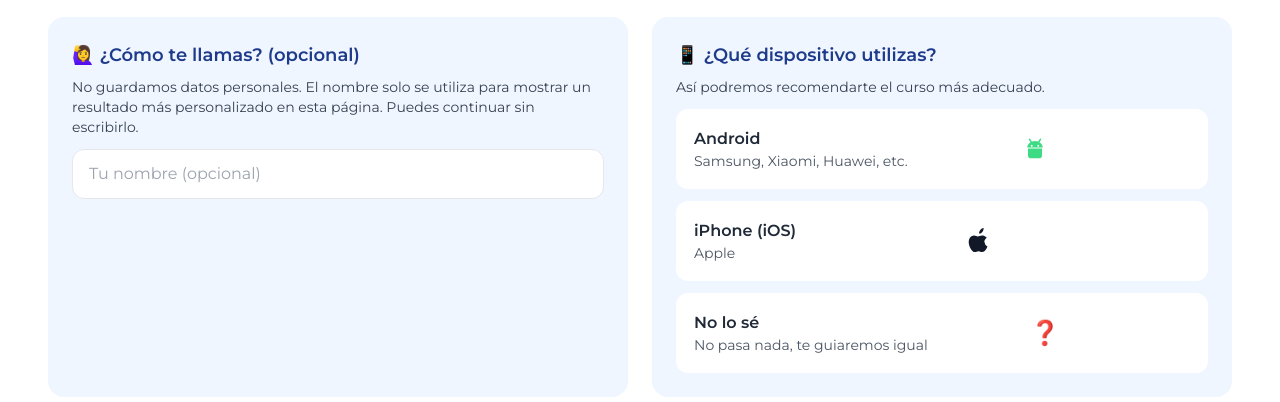
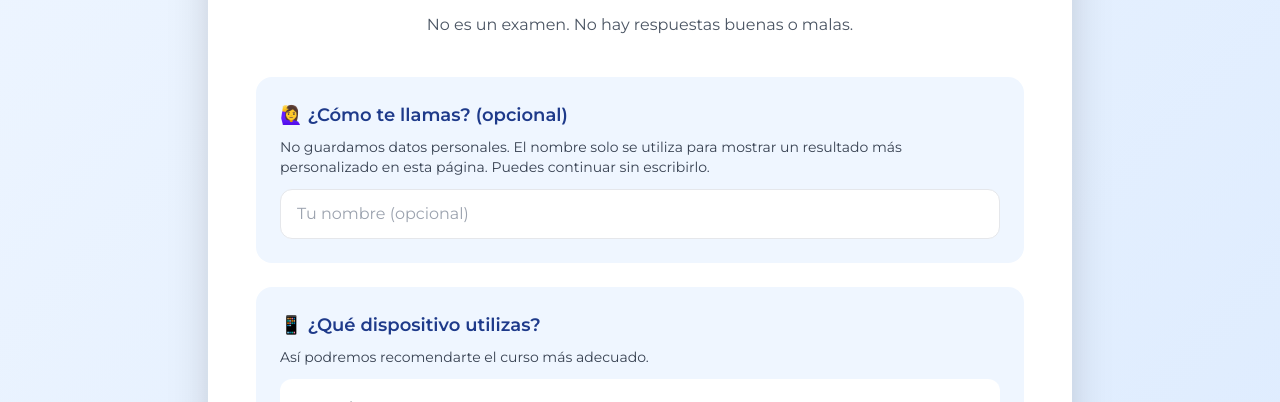
Before and after one commit to afundacionmais60/test-confianza-digital, a plain HTML site: page index.html in a window 1280 px wide. Shown: the part 371-773 px from the top of the page. Drawn offline with nearby package versions, Linux system fonts and the light colour scheme.

Commit message:
Update index.html

```diff
--- a/index.html
+++ b/index.html
@@ -7,6 +7,7 @@
   <meta http-equiv="Pragma" content="no-cache" />
   <meta http-equiv="Expires" content="0" />
   <title>Evalúa tu confianza digital | Igualdad Digital</title>
+
   <script src="https://cdn.tailwindcss.com"></script>
   <link href="https://fonts.googleapis.com/css2?family=Montserrat:wght@400;600;700;800&display=swap" rel="stylesheet">
 
@@ -42,7 +43,7 @@
 <body class="bg-gradient-to-br from-blue-50 to-blue-100 min-h-screen">
 
   <!-- WELCOME -->
-    <div class="grid grid-cols-1 gap-6 mb-8">
+  <div id="welcomeScreen" class="container mx-auto px-4 py-8 max-w-4xl">
     <div class="bg-white rounded-3xl shadow-2xl p-8 md:p-12 fade-in">
 
       <div class="flex justify-center mb-8">
@@ -59,7 +60,8 @@
         <p class="text-gray-600">No es un examen. No hay respuestas buenas o malas.</p>
       </div>
 
-      <div class="grid grid-cols-1 md:grid-cols-2 gap-6 mb-8">
+      <!-- ✅ 1 columna SIEMPRE -->
+      <div class="grid grid-cols-1 gap-6 mb-8">
         <div class="bg-blue-50 rounded-2xl p-6">
           <h2 class="text-lg font-semibold text-blue-900 mb-2">🙋‍♀️ ¿Cómo te llamas? (opcional)</h2>
           <p class="text-sm text-gray-700 mb-3">
@@ -82,7 +84,7 @@
                   <div class="font-semibold text-gray-800">Android</div>
                   <div class="text-sm text-gray-600">Samsung, Xiaomi, Huawei, etc.</div>
                 </div>
-                <div class="">
+                <div>
                   <!-- Android SVG -->
                   <svg viewBox="0 0 24 24" class="w-7 h-7" aria-hidden="true">
                     <path fill="#3DDC84" d="M8.2 6.3 6.8 4.1c-.2-.3-.1-.7.2-.9.3-.2.7-.1.9.2l1.4 2.2c.8-.3 1.7-.5 2.7-.5s1.9.2 2.7.5l1.4-2.2c.2-.3.6-.4.9-.2.3.2.4.6.2.9l-1.4 2.2c1.6.9 2.7 2.5 2.9 4.4H5.3c.2-1.9 1.3-3.5 2.9-4.4z"/>
@@ -91,7 +93,8 @@
                     <circle cx="14.8" cy="9.2" r="0.8" fill="#ffffff"/>
                   </svg>
                 </div>
-              <div class="device-selected-indicator text-blue-700 font-bold text-lg ml-3">✓</div></div>
+                <div class="device-selected-indicator text-blue-700 font-bold text-lg ml-3">✓</div>
+              </div>
             </button>
 
             <button type="button" class="option-card border-2 border-transparent rounded-xl p-4 bg-white text-left"
@@ -101,14 +104,15 @@
                   <div class="font-semibold text-gray-800">iPhone (iOS)</div>
                   <div class="text-sm text-gray-600">Apple</div>
                 </div>
-                <div class="">
+                <div>
                   <!-- Apple SVG -->
                   <svg viewBox="0 0 24 24" class="w-7 h-7" aria-hidden="true">
                     <path fill="#111827" d="M16.9 13.1c0 2.6 2.3 3.5 2.3 3.6-.0.1-.4 1.3-1.3 2.6-.8 1.1-1.7 2.2-3.1 2.2-1.3 0-1.7-.8-3.2-.8-1.4 0-2 .8-3.2.8-1.3 0-2.3-1.2-3.1-2.3-1.7-2.4-3-6.7-1.3-9.6.8-1.4 2.2-2.3 3.8-2.3 1.2 0 2.3.8 3.2.8.9 0 2.3-.9 3.9-.8.7 0 2.6.3 3.8 2-0.1.1-2.2 1.3-2.2 3.8z"/>
                     <path fill="#111827" d="M14.9 4.2c.7-.9 1.2-2.1 1.1-3.3-1 .0-2.2.7-2.9 1.6-.6.7-1.2 2-1 3.1 1.1.1 2.2-.6 2.8-1.4z"/>
                   </svg>
                 </div>
-              <div class="device-selected-indicator text-blue-700 font-bold text-lg ml-3">✓</div></div>
+                <div class="device-selected-indicator text-blue-700 font-bold text-lg ml-3">✓</div>
+              </div>
             </button>
 
             <button type="button" class="option-card border-2 border-transparent rounded-xl p-4 bg-white text-left"
@@ -119,7 +123,8 @@
                   <div class="text-sm text-gray-600">No pasa nada, te guiaremos igual</div>
                 </div>
                 <div class="text-2xl">❓</div>
-              <div class="device-selected-indicator text-blue-700 font-bold text-lg ml-3">✓</div></div>
+                <div class="device-selected-indicator text-blue-700 font-bold text-lg ml-3">✓</div>
+              </div>
             </button>
           </div>
         </div>
@@ -142,6 +147,7 @@
         </button>
         <p id="startHint" class="text-sm text-gray-600 mt-3">Selecciona tu dispositivo para empezar.</p>
       </div>
+
     </div>
   </div>
 
@@ -439,6 +445,7 @@
   // START
   // =========================
   function startTest() {
+    if (!deviceType) return; // ✅ evita inicio sin dispositivo
     userName = (document.getElementById("nameInput").value || "").trim();
     answers = new Array(questions.length).fill(null);
     currentQuestionIndex = 0;
@@ -772,7 +779,6 @@
         const first = links[0];
         const courseTitle = first ? first.name : `Curso recomendado (Módulo ${module})`;
         const courseUrl = first ? first.url : "https://aulavirtual.afundacion.org/igualdad-digital/";
-
         const imgUrl = courseImageGuess(courseUrl);
 
         const card = document.createElement("a");
@@ -832,13 +838,9 @@
     }
   }
 
-  // Heurística simple: intenta usar la imagen destacada del producto de WP/Elementor vía og:image (no accesible sin fetch),
-  // así que aquí ponemos una imagen "fallback" estética basada en módulo/tema.
+  // Fallbacks de imagen (placeholder público)
   function courseImageGuess(url) {
-    // Si quieres, puedes sustituir esto por URLs reales de imágenes del catálogo.
-    // Fallback seguro (placeholder público):
     const base = "https://images.unsplash.com/";
-    // pequeñas variaciones por tipo
     if (url.includes("ciberseguridad") || url.includes("policia")) return base + "photo-1550751827-4bd374c3f58b?auto=format&fit=crop&w=1200&q=60";
     if (url.includes("banca") || url.includes("cajero")) return base + "photo-1601597111158-2fceff292cdc?auto=format&fit=crop&w=1200&q=60";
     if (url.includes("whatsapp") || url.includes("redes")) return base + "photo-1516321318423-f06f85e504b3?auto=format&fit=crop&w=1200&q=60";
@@ -882,5 +884,6 @@
     renderPlan(itinerary);
   }
 </script>
+
 </body>
 </html>
```
